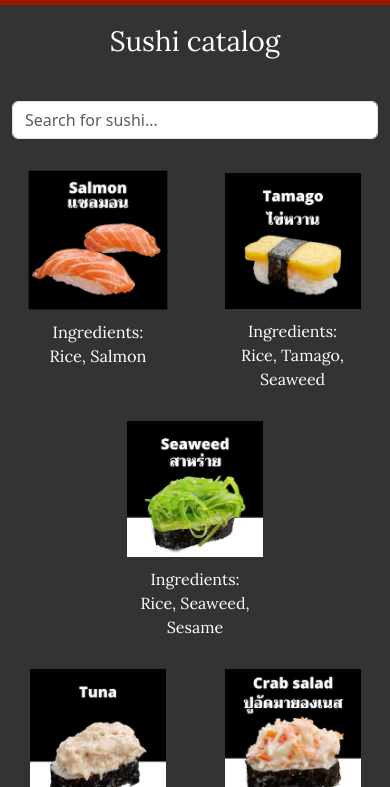
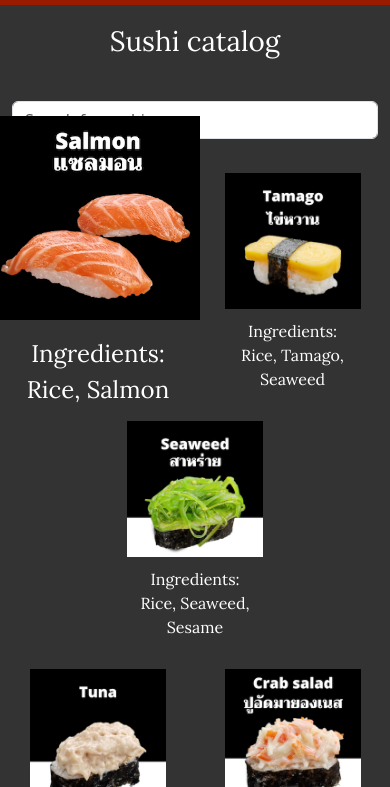
Before and after one commit to Reallush/Phanganmarketsushi, a plain HTML site: page Sushi.html in a window 390 px wide. In both pictures the pointer is over the element 97 px from the left and 344 px from the top of the page. Shown: the part 57-844 px from the top of the page. Drawn offline with nearby package versions, Linux system fonts and the light colour scheme; a web font is replaced by a local one.

Commit message:
Update styles.css

```diff
--- a/styles.css
+++ b/styles.css
@@ -290,4 +290,8 @@ h3 {
         width: 40%;
         /* Add some padding for smaller screens */
     }
+    .sushis:hover {
+        transform: scale(150%);
+    }
+
 }
```
